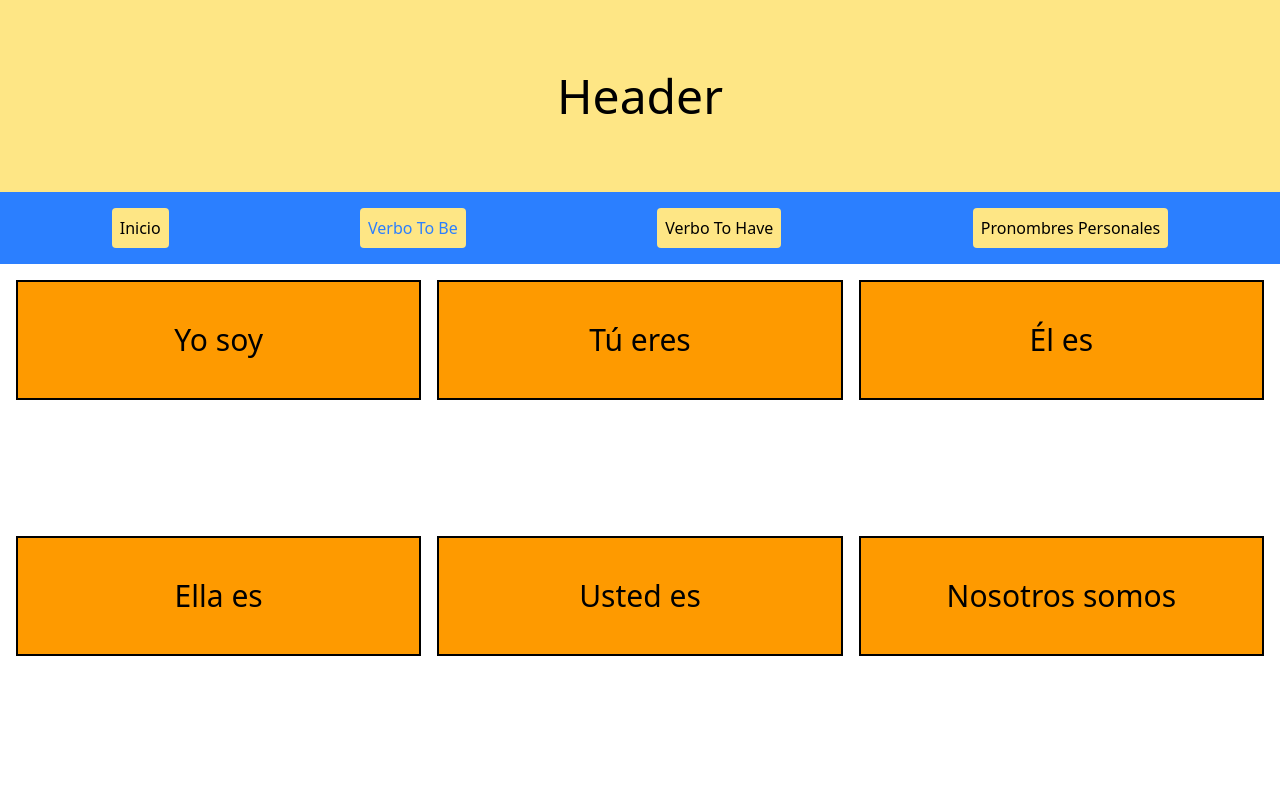
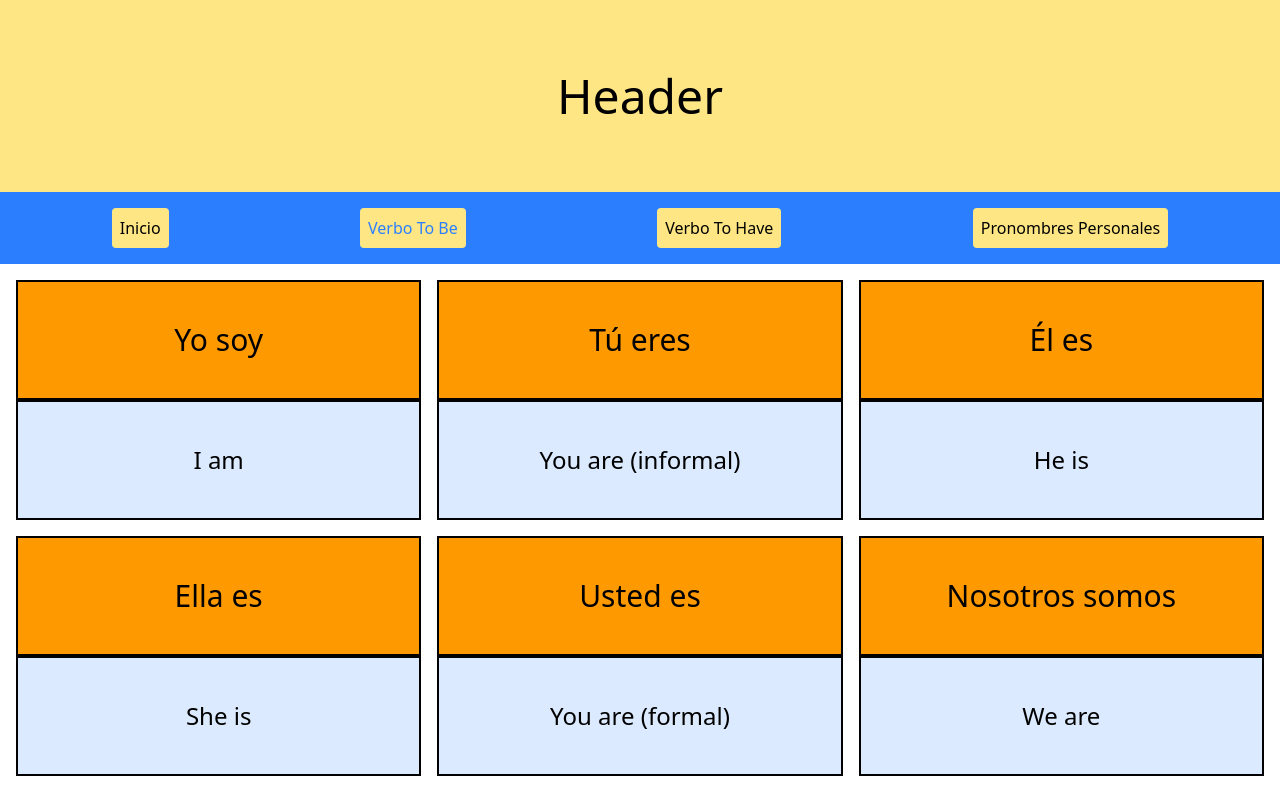
Before and after one commit to juancmdev/learning-cards-moduleJS, a React (Vite) app: page /VerbToBe in a window 1280 px wide. Shown: the top 790 px of the page. Built offline with nearby package versions, Linux system fonts and the light colour scheme.

Commit message:
Update VerbToBe.jsx

```diff
--- a/src/pages/VerbToBe.jsx
+++ b/src/pages/VerbToBe.jsx
@@ -67,7 +67,7 @@ export default function VerbToBe() {
             >
               <h2 className="text-3xl">{item.front}</h2>
             </div>
-            <div className="card-back bg-amber-500 flex items-center justify-center border-2 border-black h-30 rotate-y-180 backface-hidden">
+            <div className="card-back bg-blue-100 flex items-center justify-center border-2 border-black h-30">
               <h2 className="text-2xl">{item.back}</h2>
             </div>
           </div>
```
